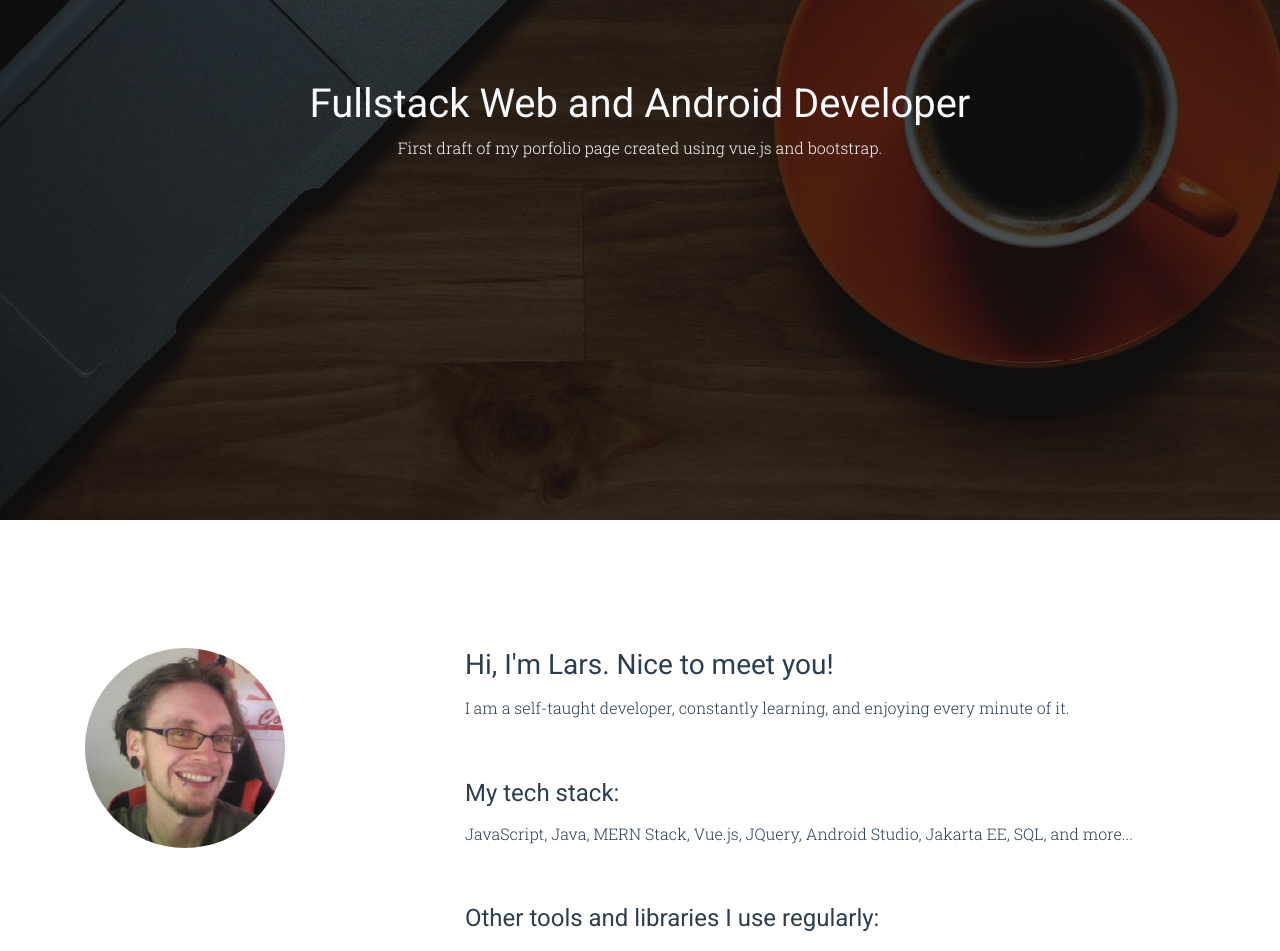
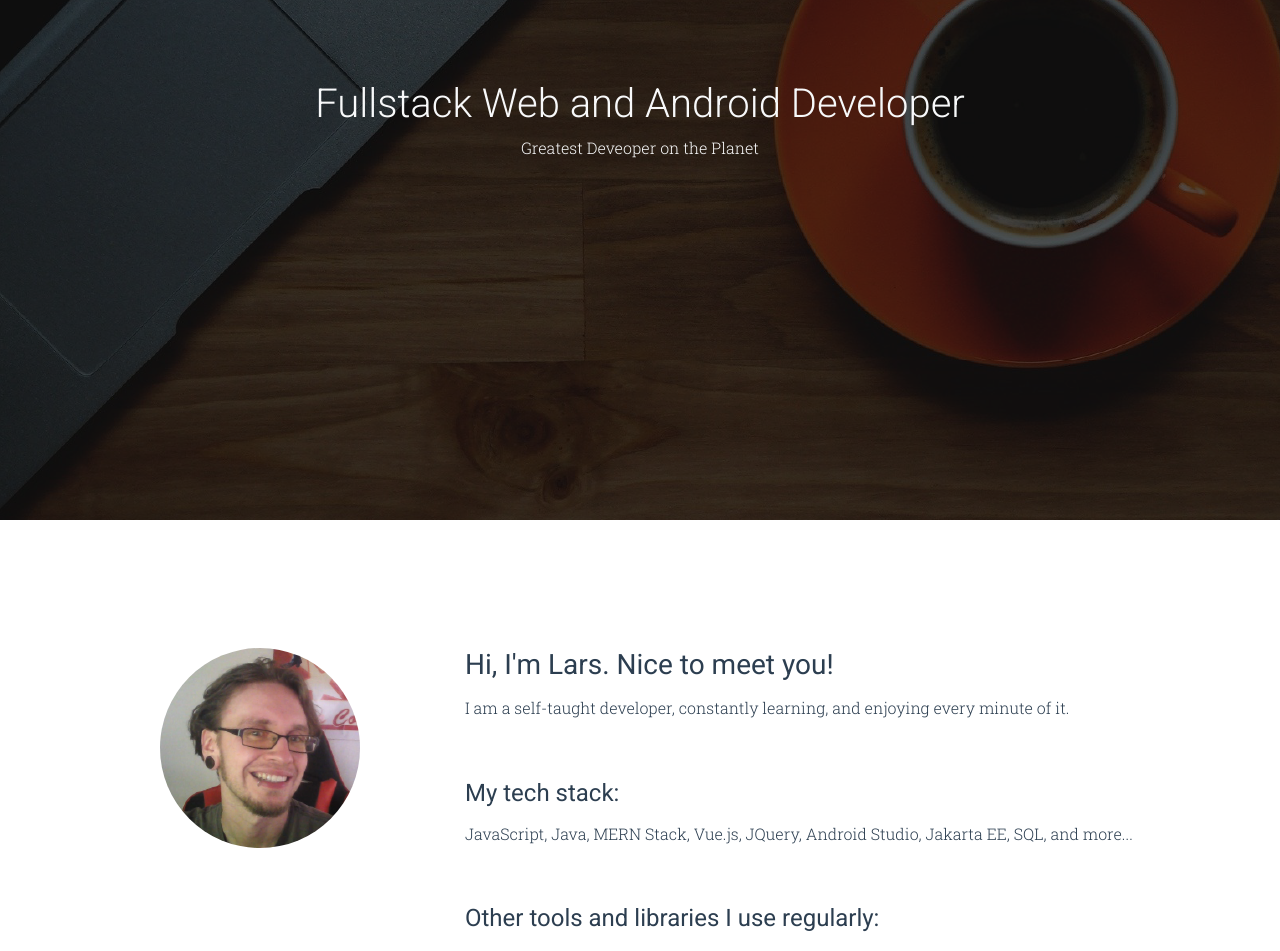
Before and after one commit to LarsSpangenberg/my-portfolio-vue, a Vue app: page /#/ in a window 1280 px wide. Shown: the part 280-1231 px from the top of the page. Built offline with nearby package versions, Linux system fonts and the light colour scheme.

Commit message:
added some navbar and header scroll fades

```diff
--- a/public/index.html
+++ b/public/index.html
@@ -7,7 +7,7 @@
     <link rel="stylesheet" href="https://stackpath.bootstrapcdn.com/bootstrap/4.1.3/css/bootstrap.min.css"
       integrity="sha384-MCw98/SFnGE8fJT3GXwEOngsV7Zt27NXFoaoApmYm81iuXoPkFOJwJ8ERdknLPMO" crossorigin="anonymous">
     <link rel="icon" href="<%= BASE_URL %>favicon.ico">
-    <link href="https://fonts.googleapis.com/css2?family=Roboto&family=Roboto+Slab:wght@300&display=swap" rel="stylesheet">
+    <link href="https://fonts.googleapis.com/css2?family=Roboto:wght@300;400&family=Roboto+Slab:wght@300&display=swap" rel="stylesheet">
 
     <title><%= htmlWebpackPlugin.options.title %></title>
   </head>
--- a/src/App.vue
+++ b/src/App.vue
@@ -30,12 +30,11 @@ export default {
 
 h1, h2, h3 {
   font-family: 'Roboto', sans-serif;
-  /* font-weight: 400; */
+  font-weight: 400;
 }
 
 p {
   font-family: 'Roboto Slab', serif;
-
-  /* font-weight: 300; */
+  font-weight: 300;
 }
 </style>
--- a/src/components/About.vue
+++ b/src/components/About.vue
@@ -2,14 +2,14 @@
   <section class="about">
     <div class="container">
       <div class="row">
-        <div class="col-md-4">
+        <div class="col-md-4 mb-5">
           <img
             alt="author thumbnail"
             class="rounded-circle profile-pic"
             src="@/assets/stupid-face-200.png"
           />
         </div>
-        <div class="col-md-8">
+        <div class="col-md-8 about-content">
           <h1 class="about-title">Hi, I'm Lars. Nice to meet you!</h1>
           <p>I am a self-taught developer, constantly learning, and enjoying every minute of it.</p>
           <h2>My tech stack:</h2>
@@ -25,13 +25,13 @@
 </template>
 
 <style scoped>
-.about {
-  text-align: left;
-}
-
 .container {
   padding-top: 10%;
   padding-bottom: 10%;
+}
+
+.about-content {
+  text-align: left;
 }
 
 h1 {
--- a/src/components/Profile.vue
+++ b/src/components/Profile.vue
@@ -2,8 +2,10 @@
   <section class="profile">
     <div class="jumbotron-fluid text-light">
       <div class="container">
-        <h1>Fullstack Web and Android Developer</h1>
-        <p>First draft of my porfolio page created using vue.js and bootstrap.</p>
+        <div class="header-content" :class="showTitle">
+          <h1>Fullstack Web and Android Developer</h1>
+          <p>Greatest Deveoper on the Planet</p>
+        </div>
       </div>
       <!-- <button
         type="button"
@@ -16,14 +18,54 @@
 </template>
 
 <style scoped>
+.container {
+  height: 100vh;
+  padding-top: 45vh;
+  padding-bottom: 20vh;
+}
+
 .profile {
   background: #000000 url('../assets/desk-background.png') center top no-repeat
     fixed;
 }
 
-.container {
-  height: 100vh;
-  padding-top: 45vh;
-  padding-bottom: 20vh;
+.header-content {
+  opacity: 1;
+  transition: all .3s;
+}
+
+.hidden {
+  opacity: 0;
+}
+
+h1 {
+  /* font-size: 3rem; */
+  font-weight: 200;
 }
 </style>
+
+<script>
+export default {
+  data() {
+    return {
+      scrollPosition: null,
+    };
+  },
+  computed: {
+    showTitle() {
+      return (this.scrollPosition < window.innerHeight / 3) ? '' : 'hidden';
+    },
+  },
+  methods: {
+    updateScroll() {
+      this.scrollPosition = window.scrollY;
+    },
+  },
+  created() {
+    window.addEventListener('scroll', this.updateScroll);
+  },
+  beforeDestroy() {
+    window.removeEventListener('scroll', this.updateScroll);
+  },
+};
+</script>
--- a/src/components/common/navigation.vue
+++ b/src/components/common/navigation.vue
@@ -39,6 +39,12 @@
   </nav>
 </template>
 
+<style scoped>
+.navbar {
+  transition: all .1s;
+}
+</style>
+
 <script>
 export default {
   data() {
@@ -48,7 +54,7 @@ export default {
   },
   computed: {
     navBackground() {
-      return (this.scrollPosition > window.innerHeight / 3) ? 'bg-dark' : 'bg-transparent';
+      return (this.scrollPosition > window.innerHeight - 100) ? 'bg-dark' : 'bg-transparent';
     },
   },
   methods: {
@@ -56,8 +62,11 @@ export default {
       this.scrollPosition = window.scrollY;
     },
   },
-  mounted() {
+  created() {
     window.addEventListener('scroll', this.updateScroll);
+  },
+  beforeDestroy() {
+    window.removeEventListener('scroll', this.updateScroll);
   },
 };
 </script>
```
